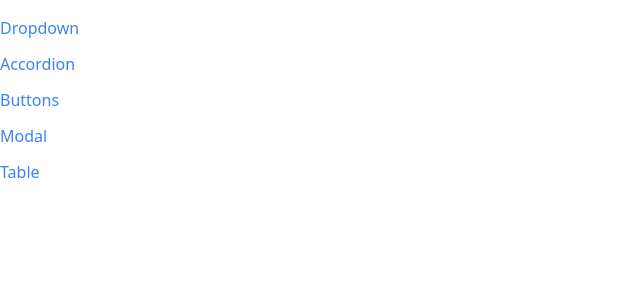
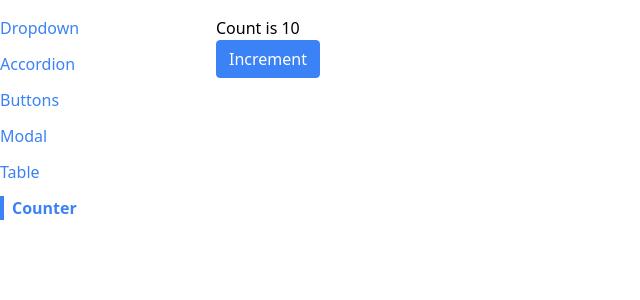
Before and after one commit to jordanbmowry/react-components, a React (Create React App) app: page /counter in a window 1280 px wide. Shown: the top 300 px of the page, without its empty margins (0-640 px from the left). Built offline with nearby package versions, Linux system fonts and the light colour scheme.

Commit message:
refactored to custom hook

```diff
--- a/src/App.tsx
+++ b/src/App.tsx
@@ -5,6 +5,7 @@ import DropdownPage from './pages/DropdownPage';
 import ButtonPage from './pages/ButtonPage';
 import ModalPage from './pages/ModalPage';
 import TablePage from './pages/TablePage';
+import CounterPage from './pages/CounterPage';
 
 function App() {
   return (
@@ -26,6 +27,9 @@ function App() {
         <Route path='/table'>
           <TablePage />
         </Route>
+        <Route path='/counter'>
+          <CounterPage initialCount={10} />
+        </Route>
       </div>
     </div>
   );
--- a/src/components/Sidebar.tsx
+++ b/src/components/Sidebar.tsx
@@ -7,6 +7,7 @@ function Sidebar() {
     { label: 'Buttons', path: '/buttons' },
     { label: 'Modal', path: '/modal' },
     { label: 'Table', path: '/table' },
+    { label: 'Counter', path: '/counter' },
   ];
 
   const renderedLinks = links.map((link) => {
--- a/src/components/SortableTable.tsx
+++ b/src/components/SortableTable.tsx
@@ -1,32 +1,17 @@
-import { useState } from 'react';
+import React from 'react';
 import Table from './Table';
 import { GoArrowSmallDown, GoArrowSmallUp } from 'react-icons/go';
 import type { TableProps as SortableTableProps } from './Table';
-import type { ConfigObj, Fruit } from '../pages/TablePage';
+import useSort from '../hooks/use-sort';
+import { Fruit } from '../pages/TablePage';
 
 function SortableTable<T extends Fruit>(props: SortableTableProps<T>) {
-  const [sortOrder, setSortOrder] = useState<null | 'asc' | 'desc'>(null);
-  const [sortBy, setSortBy] = useState<string | null>(null);
   const { config, data } = props;
-
-  const handleClick = (label: 'asc' | 'desc' | null) => {
-    if (sortBy && label !== sortBy) {
-      setSortOrder('asc');
-      setSortOrder(label);
-      return;
-    }
-    setSortOrder((currentSortOrder) => {
-      if (!currentSortOrder) {
-        setSortBy(label);
-        return 'asc';
-      } else if (currentSortOrder === 'asc') {
-        setSortBy(label);
-        return 'desc';
-      }
-      setSortBy(null);
-      return null;
-    });
-  };
+  const { sortOrder, sortBy, sortedData, setSortCol } = useSort<
+    T,
+    typeof data,
+    typeof config
+  >(data, config);
 
   const updatedConfig = config.map((col) => {
     if (!col.sortValue) {
@@ -34,46 +19,19 @@ function SortableTable<T extends Fruit>(props: SortableTableProps<T>) {
     }
     return {
       ...col,
-      header() {
-        return (
+      header: () => (
         <th
           className='cursor-pointer hover:bg-gray-100'
-            onClick={() => handleClick(col.label as 'desc' | 'asc' | null)}
+          onClick={() => setSortCol(col.label as 'desc' | 'asc' | null)}
         >
           <div className='flex items-center'>
             {getIcons(col.label, sortBy, sortOrder)}
             {col.label}
           </div>
         </th>
-        );
-      },
+      ),
     };
   });
-
-  let sortedData = data;
-
-  if (sortOrder && sortBy) {
-    const { sortValue } = config.find(
-      (col) => col.label === sortBy
-    ) as ConfigObj<T>;
-
-    if (sortValue) {
-      sortedData = [...data].sort((a, b) => {
-        const valA = sortValue(a) ?? 0;
-        const valB = sortValue(b) ?? 0;
-
-        const reverseOrder = sortOrder === 'asc' ? 1 : -1;
-
-        if (typeof valA === 'string' && typeof valB === 'string') {
-          return valA.localeCompare(valB) * reverseOrder;
-        } else if (typeof valA === 'number' && typeof valB === 'number') {
-          return (valA - valB) * reverseOrder;
-        }
-
-        return 0;
-      });
-    }
-  }
 
   return <Table {...props} config={updatedConfig} data={sortedData} />;
 }
@@ -103,4 +61,5 @@ function getIcons(
   }
   return <GoArrowSmallDown />;
 }
+
 export default SortableTable;
--- /dev/null
+++ b/src/hooks/use-counter.tsx
@@ -0,0 +1,20 @@
+import { useState, useEffect } from 'react';
+
+function useCounter(initialCount: number) {
+  const [count, setCount] = useState<number>(initialCount);
+
+  useEffect(() => {
+    console.log(count);
+  }, [count]);
+
+  const increment = () => {
+    setCount((prevCount) => prevCount + 1);
+  };
+
+  return {
+    count,
+    increment,
+  };
+}
+
+export default useCounter;
--- /dev/null
+++ b/src/hooks/use-sort.tsx
@@ -0,0 +1,60 @@
+import { useState } from 'react';
+import { ConfigObj, Fruit } from '../pages/TablePage';
+
+function useSort<T extends Fruit, U extends T[], V extends ConfigObj<T>[]>(
+  data: U,
+  config: V
+) {
+  const [sortOrder, setSortOrder] = useState<null | 'asc' | 'desc'>(null);
+  const [sortBy, setSortBy] = useState<string | null>(null);
+
+  const setSortCol = (label: string | null) => {
+    if (sortBy && label !== sortBy) {
+      setSortOrder('asc');
+      setSortBy(label);
+      return;
+    }
+    setSortOrder((currentSortOrder) => {
+      if (!currentSortOrder) {
+        setSortBy(label);
+        return 'asc';
+      } else if (currentSortOrder === 'asc') {
+        setSortBy(label);
+        return 'desc';
+      }
+      setSortBy(null);
+      return null;
+    });
+  };
+
+  let sortedData: T[] = [...data];
+
+  if (sortOrder && sortBy) {
+    const column = config.find((col) => col.label === sortBy);
+    if (column && column.sortValue) {
+      sortedData = [...data].sort((a, b) => {
+        const valA = column.sortValue!(a) ?? 0;
+        const valB = column.sortValue!(b) ?? 0;
+
+        const reverseOrder = sortOrder === 'asc' ? 1 : -1;
+
+        if (typeof valA === 'string' && typeof valB === 'string') {
+          return valA.localeCompare(valB) * reverseOrder;
+        } else if (typeof valA === 'number' && typeof valB === 'number') {
+          return (valA - valB) * reverseOrder;
+        }
+
+        return 0;
+      });
+    }
+  }
+
+  return {
+    sortOrder,
+    sortBy,
+    sortedData,
+    setSortCol,
+  };
+}
+
+export default useSort;
--- /dev/null
+++ b/src/pages/CounterPage.tsx
@@ -0,0 +1,20 @@
+import Button from '../components/Button';
+import useCounter from '../hooks/use-counter';
+
+interface CounterPageProps {
+  initialCount: number;
+}
+
+function CounterPage({ initialCount }: CounterPageProps) {
+  const { count, increment } = useCounter(initialCount);
+  return (
+    <div>
+      <h1>Count is {count}</h1>
+      <Button primary onClick={increment}>
+        Increment
+      </Button>
+    </div>
+  );
+}
+
+export default CounterPage;
```
Lines whose indentation alone changed are shown as unchanged.
